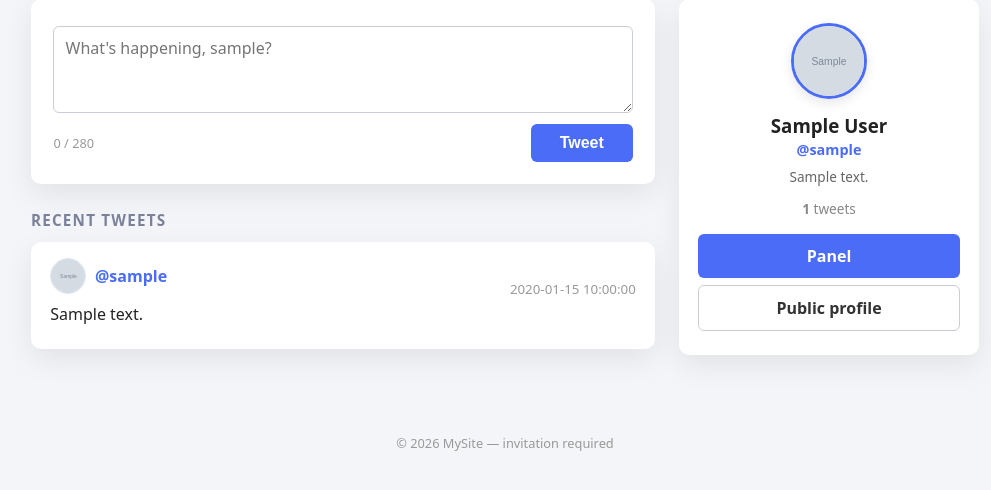
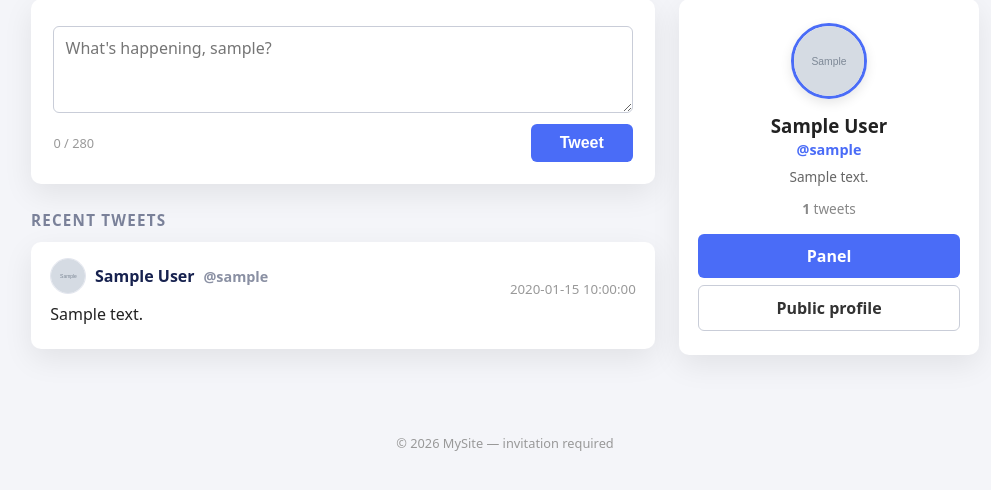
Before and after one commit to mojienjoyment/message-app, a PHP site: page / in a window 1280 px wide. Shown: the part 76-566 px from the top of the page, without its empty margins (135-1126 px from the left). Run offline with PHP 8.4, Linux system fonts and the light colour scheme; the visitor is signed in with stand-in values (Sample User, id 1); tables that the repository leaves empty or names only in its code hold one stand-in row (values such as "Sample post"); grey boxes marked "Sample" are stand-in pictures; a stand-in replaces the project's code that opens the database connection.

Commit message:
show full name next to username in tweet cards

```diff
--- a/index.php
+++ b/index.php
@@ -33,7 +33,7 @@ if ($loggedIn) {
   $tweetCount = (int) $stmt->fetchColumn();
 
   $stmt = $pdo->query(
-    'SELECT t.content, t.created_at, t.userid, u.username, u.profile_pic
+    'SELECT t.content, t.created_at, t.userid, u.username, u.profile_pic, u.name
          FROM tweets t JOIN users u ON t.userid = u.id
          ORDER BY t.created_at DESC LIMIT 30'
   );
@@ -107,7 +107,8 @@ if ($loggedIn) {
               <div class="tweet-head">
                 <a class="tweet-user" href="profile.php?userid=<?= (int) $t['userid'] ?>">
                   <img class="tweet-avatar" src="user_profiles/<?= htmlspecialchars($t['profile_pic']) ?>" alt="">
-                  @<?= htmlspecialchars($t['username']) ?>
+                  <span class="tweet-name"><?= htmlspecialchars($t['name']) ?></span>
+                  <span class="tweet-handle">@<?= htmlspecialchars($t['username']) ?></span>
                 </a>
                 <small><?= htmlspecialchars($t['created_at']) ?></small>
               </div>
--- a/styles.css
+++ b/styles.css
@@ -144,8 +144,20 @@ footer { text-align: center; color: #999; font-size: .8rem; padding: 1.5rem; }
   display: inline-flex;
   align-items: center;
   gap: .55rem;
+  text-decoration: none;
+  min-width: 0;
+}
+.tweet-name {
   font-weight: 700;
-  text-decoration: none;
+  color: #17224f;
+  white-space: nowrap;
+  overflow: hidden;
+  text-overflow: ellipsis;
+}
+.tweet-handle {
+  color: #8a90a3;
+  font-size: .9rem;
+  white-space: nowrap;
 }
 .tweet-user:hover { text-decoration: underline; }
 .tweet-avatar {
```
